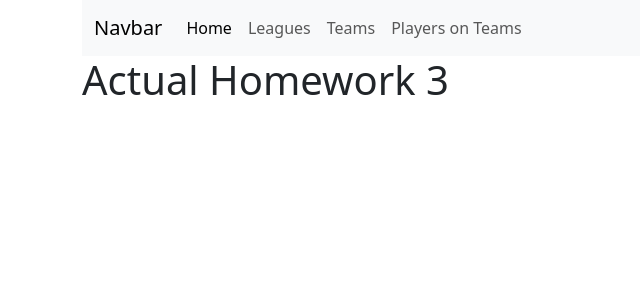
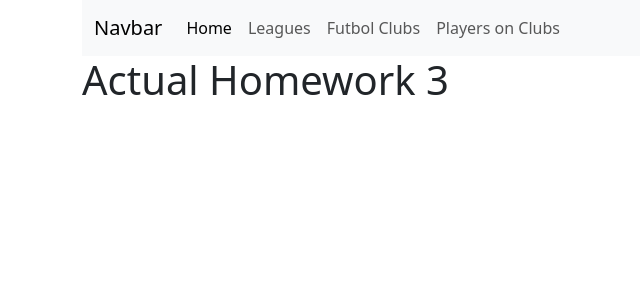
Before and after one commit to Gaines2025/actualHW3.4013, a PHP site: page /index.php in a window 1280 px wide. Shown: the top 300 px of the page, without its empty margins (0-640 px from the left). Run offline with PHP 8.4, Linux system fonts and the light colour scheme.

Commit message:
Update view-header.php

```diff
--- a/view-header.php
+++ b/view-header.php
@@ -23,10 +23,10 @@
           <a class="nav-link" href="leagues.php">Leagues</a>
         </li>
          <li class="nav-item">
-          <a class="nav-link" href="teams.php">Teams</a>
+          <a class="nav-link" href="clubs.php">Futbol Clubs</a>
         </li>
          <li class="nav-item">
-          <a class="nav-link" href="players-on-teams.php">Players on Teams</a>
+          <a class="nav-link" href="players-on-clubs.php">Players on Clubs</a>
         </li>
       </ul>
     </div>
```
